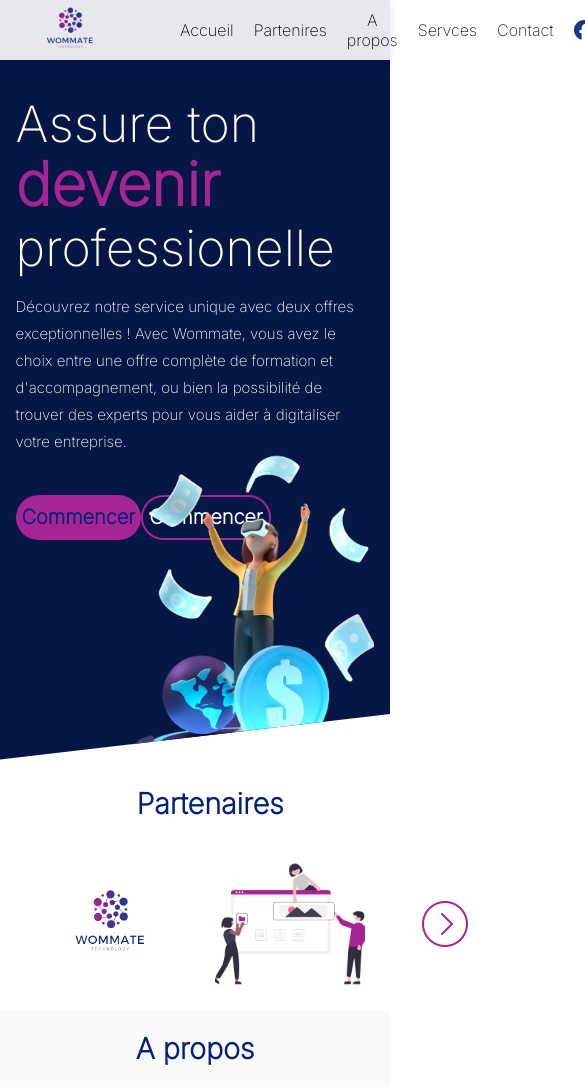
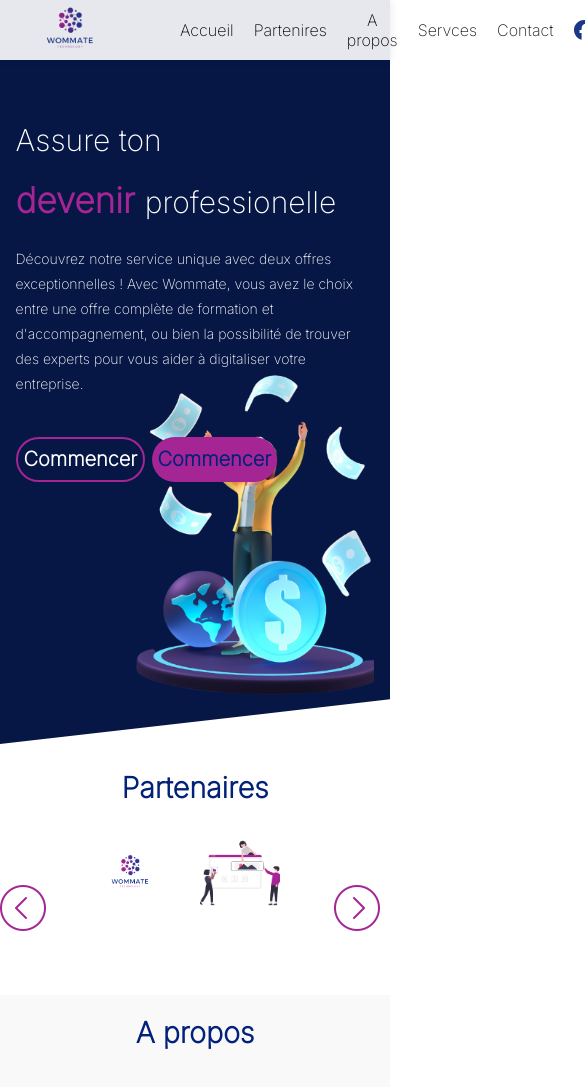
Before and after one commit to Wommate/wommate-web-site, a React (Create React App) app: page / in a window 390 px wide. Shown: the top 1087 px of the page, 585 px wide, since content can reach past the window. Built offline with nearby package versions, Linux system fonts and the light colour scheme.

Commit message:
about section

```diff
--- a/src/App.css
+++ b/src/App.css
@@ -38,3 +38,11 @@ h2 {
   font-family: 'Inter', sans-serif !important;
 
 }
+
+
+  @media screen and (max-width: 768px) {
+
+    * {
+      box-sizing: border-box;
+    }
+  }
--- a/src/components/About/About.css
+++ b/src/components/About/About.css
@@ -1,6 +1,7 @@
 .aboutContainer {
     display: flex;
     justify-content: space-between;
+    flex-wrap: wrap;
     align-items: center;
     margin:  5% auto;
     width: 90%;
@@ -22,8 +23,6 @@
   .teamContainer {
     width: 40%;
   }
-
-
 
   .teamImages {
     display: flex;
@@ -65,3 +64,19 @@
     font-size: 12px;
     color: #A42593;
   }
+
+  @media screen and (max-width: 768px) {
+    .aboutContainer {
+      display: flex;
+      flex-direction: column;
+    }
+
+    .valuesContainer {
+      width: 100%;
+    }
+    .teamContainer {
+      margin: 0 auto;
+      width: 90%;
+      overflow-y: scroll;
+    }
+  }
--- a/src/components/Apropos/Apropos.css
+++ b/src/components/Apropos/Apropos.css
@@ -12,7 +12,6 @@
      gap: 2%;
      align-items: center;
      margin: 0 auto;
-     flex-wrap: wrap;
      margin-top: -1%;
 }
 
@@ -76,3 +75,11 @@
      margin-bottom: 5%;
      box-shadow: 0 0 6px #A42593;
 }
+
+@media screen and (max-width: 768px) {
+     .apropos__content {
+          display: flex;
+          flex-direction: column;
+          justify-content: space-between;
+     }
+}
--- a/src/components/Contact/Contact.css
+++ b/src/components/Contact/Contact.css
@@ -56,6 +56,7 @@
      flex-direction: column;
      justify-content: space-between;
      align-items: flex-start;
+     margin-bottom: 10%;
 }
 
 .form___contact input {
@@ -84,3 +85,33 @@
      padding: 10px;
      border-radius: 12px;
 }
+
+@media screen and (max-width: 768px) {
+     .contact___container {
+          flex-direction: column;
+     }
+
+     .contact___info___text {
+          width: 100%;
+     }
+     .contact___form {
+          margin-bottom: 10%;
+     }
+
+     .form___contact input {
+          width: 350px;
+          margin: 2% ;
+          height: 30px;
+          border:  1px solid #eae7e7;
+          border-radius: 12px;
+          padding: 2%;
+     }
+     .form___contact textarea {
+          width: 350px;
+          margin: 2% ;
+          height: 50px;
+          border:  1px solid #eae7e7;
+          border-radius: 12px;
+          padding: 2%;
+     }
+}
--- a/src/components/Header/Header.css
+++ b/src/components/Header/Header.css
@@ -57,3 +57,12 @@
      transform: rotate(15deg);
      transition: 2;
 }
+
+@media screen and (max-width: 768px) {
+
+
+     .header {
+          width: 100%;
+     }
+
+}
--- a/src/components/Header/Header.js
+++ b/src/components/Header/Header.js
@@ -25,7 +25,7 @@ const Header = () => {
                </div>
                <div className="header__btn">
                     <FontAwesomeIcon className="icon" icon={faFacebook} />
-                    <FontAwesomeIcon className="icon" icon={faTwitter} />
+                     <FontAwesomeIcon className="icon" icon={faTwitter} />
                     <FontAwesomeIcon className="icon" icon={faInstagram} />
                     <FontAwesomeIcon className="icon" icon={faLinkedin} />
                </div>
--- a/src/components/HeroSection/HeroSection.css
+++ b/src/components/HeroSection/HeroSection.css
@@ -115,12 +115,16 @@
           margin-top: 10%;
      }
 
-     .hero__text h1 {
+     .hero__text .title {
           font-size: 30px;
+     }
+     .hero__text .title span {
+          font-size: 35px;
      }
 
      .hero__text p {
-          font-size: 15px;
+          font-size: 14px;
+
      }
 
      .hero__text button {
@@ -132,10 +136,41 @@
      .hero__img {
           width: 100%;
           height: 50%;
+          margin-top: -50%;
+          z-index: -1;
      }
 
      .hero__img img {
           width: 100%;
           height: 100%;
      }
+
+
+     .hero__text .hero__btn .btns-2 {
+          width: 150px;
+          height: 45px;
+          border: none;
+          border-radius: 5px;
+          background-color: #A42593;
+          color: #022179;
+          font-size: 20px;
+          font-weight: 700;
+          cursor: pointer;
+          transition: 0.5s;
+          border-radius:  30px;
+          margin-left: 3%;
+     }
+     .hero__text .hero__btn .btns {
+          width: 150px;
+          height: 45px;
+          border: 2px solid #A42593;
+          border-radius: 5px;
+          background-color: transparent;
+          color: #ffffff;
+          font-size: 20px;
+          font-weight: 700;
+          cursor: pointer;
+          transition: 0.5s;
+          border-radius:  30px;
+     }
 }
--- a/src/components/HeroSection/HeroSection.js
+++ b/src/components/HeroSection/HeroSection.js
@@ -1,7 +1,5 @@
 import heroImg from '../../img/heros_img.png';
 import './HeroSection.css';
-
-
 
 
 const HeroSection = () => {
--- a/src/components/OurServices/OurServices.css
+++ b/src/components/OurServices/OurServices.css
@@ -70,3 +70,9 @@
   color: #022179;
   margin-left: 5px;
 }
+
+@media screen and (max-width: 768px) {
+  .card {
+    width: 100%;
+  }
+}
--- a/src/components/Partenairs/Partenairs.css
+++ b/src/components/Partenairs/Partenairs.css
@@ -90,3 +90,41 @@
   ::-webkit-scrollbar-thumb:hover {
     background: #022179;
   }
+
+
+  @media screen and (max-width: 768px) {
+    .partenairs__content img {
+      width: 80px;
+      height: 80px;
+      object-fit: cover;
+      margin: 0 10px;
+      border-radius: 100%;
+      cursor: pointer;
+      transition: 0.5s;
+      margin-right: 20px;
+  }
+
+  .slide-btn {
+    background-color: transparent;
+    width: 20PX;
+    position: relative;
+    height: 20PX;
+    border-radius: 50%;
+    align-items: center;
+    margin: auto;
+    display: flex;
+    justify-content: center;
+    border: none;
+  }
+
+  .partenairs__content {
+    display: flex;
+    flex-direction: row;
+    justify-content: space-around;
+    margin: 0 auto;
+    width: 75%;
+    height: 150px;
+}
+
+
+}
```
Also changed, not shown: src/components/About/About.js (indentation only).
